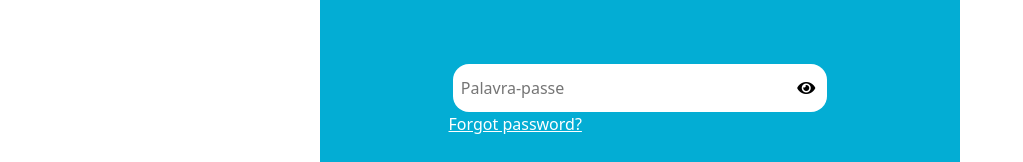
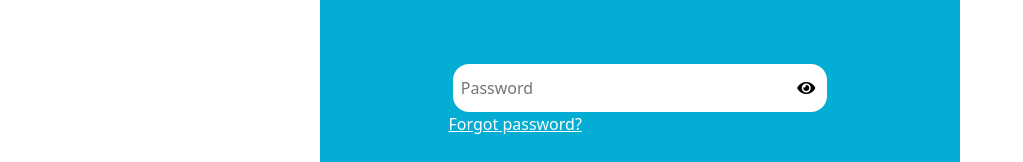
Before and after one commit to FelipeCardos/PTI, a React (Vite) app in the folder Projeto/code/client/shop-vite/: page /login in a window 1280 px wide. Shown: the part 337-499 px from the top of the page, without its empty margins (0-1023 px from the left). Built offline with nearby package versions, Linux system fonts and the light colour scheme.

Commit message:
Tweak no Login

```diff
--- a/Projeto/code/client/shop-vite/src/components/Login/Login.jsx
+++ b/Projeto/code/client/shop-vite/src/components/Login/Login.jsx
@@ -57,7 +57,7 @@ export default function Login(props) {
         <div>
           <input
             type={passwordVisible ? "text" : "password"}
-            placeholder='Palavra-passe'
+            placeholder='Password'
             onChange={handleChange}
             name='password'
             value={formData.password}
```
